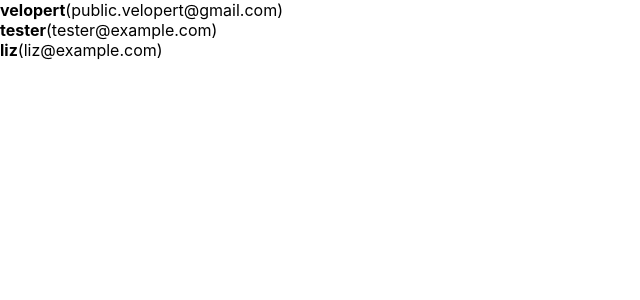
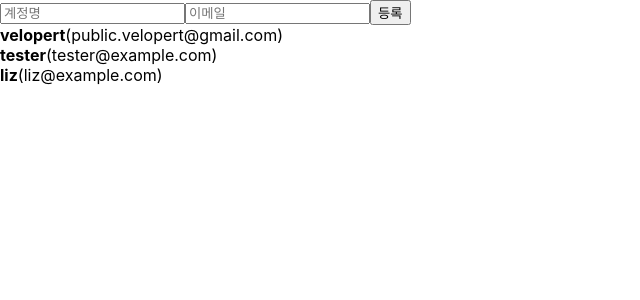
Before and after one commit to iziz9/react-practice, a React (Create React App) app: page / in a window 1280 px wide. Shown: the top 300 px of the page, without its empty margins (0-640 px from the left). Built offline with nearby package versions, Linux system fonts and the light colour scheme.

Commit message:
Feat: add item in the Array function

```diff
--- a/src/App.js
+++ b/src/App.js
@@ -1,20 +1,78 @@
+import { useRef, useState } from 'react';
 import './App.css';
 import Counter from './Counter';
+import CreateUser from './CreateUser';
 import Hello from './Hello';
 import InputSample from './InputSample';
+import UserList from './UserList';
 import User from './UserList';
 import Wrapper from './Wrapper';
 
 function App() {
+  const [inputs, setInputs] = useState({
+    username: '',
+    email: ''
+  })
+
+  const { username, email } = inputs;
+  const onChange = e => {
+    const { name, value } = e.target;
+    setInputs({
+      ...inputs,
+      [name]: value
+    })
+  }
+
+  const [users, setUsers] = useState([
+    {
+      id: 1,
+      username: 'velopert',
+      email: 'public.velopert@gmail.com'
+    },
+    {
+      id: 2,
+      username: 'tester',
+      email: 'tester@example.com'
+    },
+    {
+      id: 3,
+      username: 'liz',
+      email: 'liz@example.com'
+    }
+  ]);
+
+  const nextId = useRef(users.id + 1)
+  const onCreate = () => {
+    const user = {
+      id: nextId.current,
+      username,
+      email
+    }
+    setUsers(users.concat(user))
+
+
+    setInputs({
+      username: '',
+      email: ''
+    })
+    nextId.current += 1;
+  }
   return (
-    <User />
-    // <InputSample />
+    <>
+      <CreateUser
+        username={username}
+        email={email}
+        onChange={onChange}
+        onCreate={onCreate} />
+      <UserList users={users} />
+    </>
     // <Wrapper>
+    //   <User />
+    //   <InputSample />
     //   <Hello name="react" color="red" isSpecial={true} />
     //   <Hello color="blue" />
     //   <Counter />
     // </Wrapper>
   );
 }
-
 export default App;
--- /dev/null
+++ b/src/CreateUser.js
@@ -0,0 +1,23 @@
+import React from 'react';
+
+function CreateUser({ username, email, onChange, onCreate }) {
+  return (
+    <div>
+      <input
+        name="username"
+        placeholder="계정명"
+        onChange={onChange}
+        value={username}
+      />
+      <input
+        name="email"
+        placeholder="이메일"
+        onChange={onChange}
+        value={email}
+      />
+      <button onClick={onCreate}>등록</button>
+    </div>
+  );
+}
+
+export default CreateUser;
--- a/src/InputSample.js
+++ b/src/InputSample.js
@@ -25,6 +25,7 @@
       nickname: ''
     })
     nameInput.current.focus();
+    console.log(nameInput)
   }
 
   return (
--- a/src/UserList.js
+++ b/src/UserList.js
@@ -1,5 +1,4 @@
 import React from 'react'
-
 
 
 
@@ -12,28 +11,11 @@
   )
 }
 
-const UserList = () => {
-  const users = [
-    {
-      id: 1,
-      username: 'velopert',
-      email: 'public.velopert@gmail.com'
-    },
-    {
-      id: 2,
-      username: 'tester',
-      email: 'tester@example.com'
-    },
-    {
-      id: 3,
-      username: 'liz',
-      email: 'liz@example.com'
-    }
-  ];
+function UserList({ users }) {
   return (
     <div>
       {users.map(user => (
-        <User user={user} />
+        <User user={user} key={user.id} />
       ))}
     </div>
   );
@@ -41,5 +23,4 @@
 
 
 
-
 export default UserList
```
